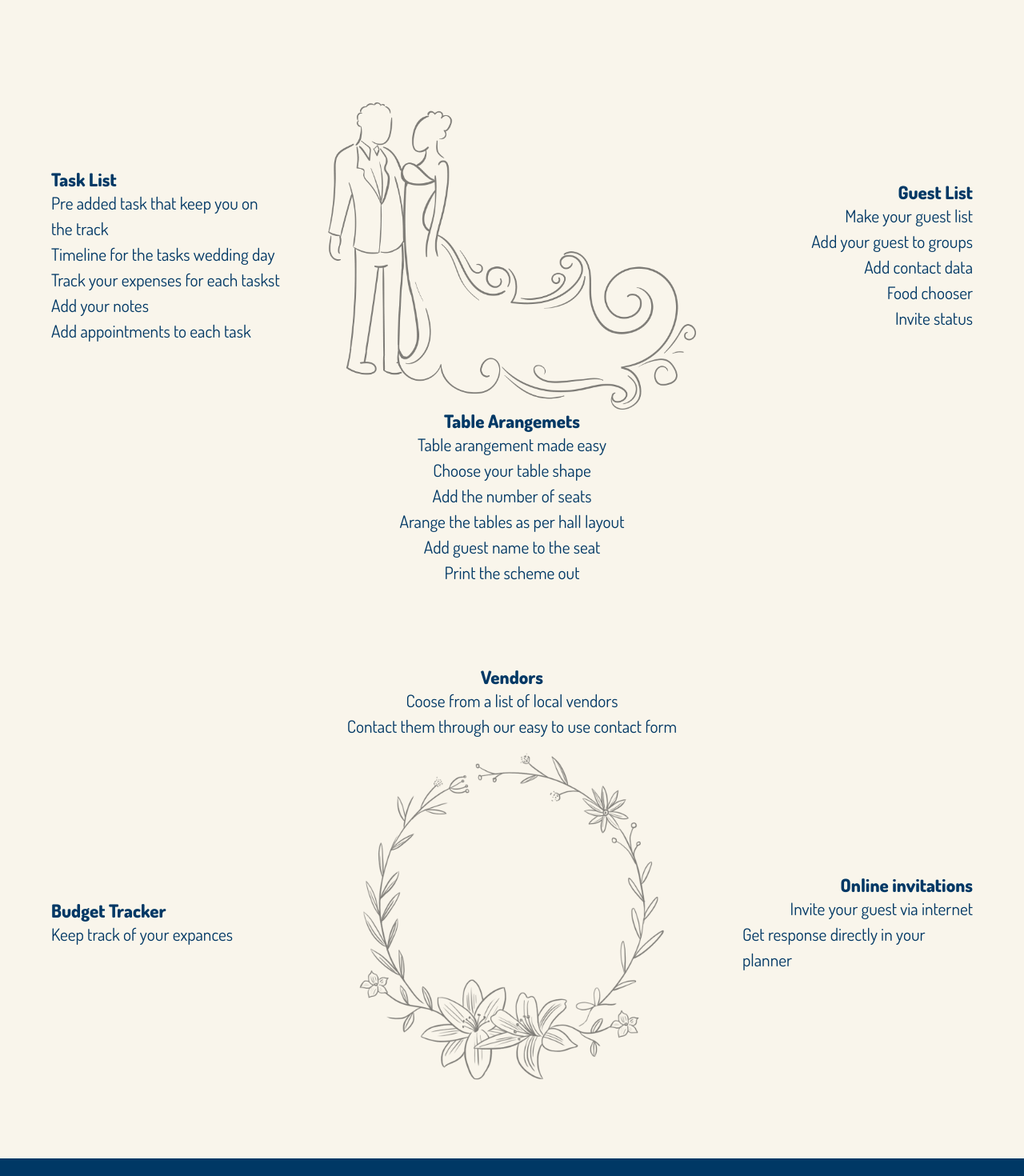
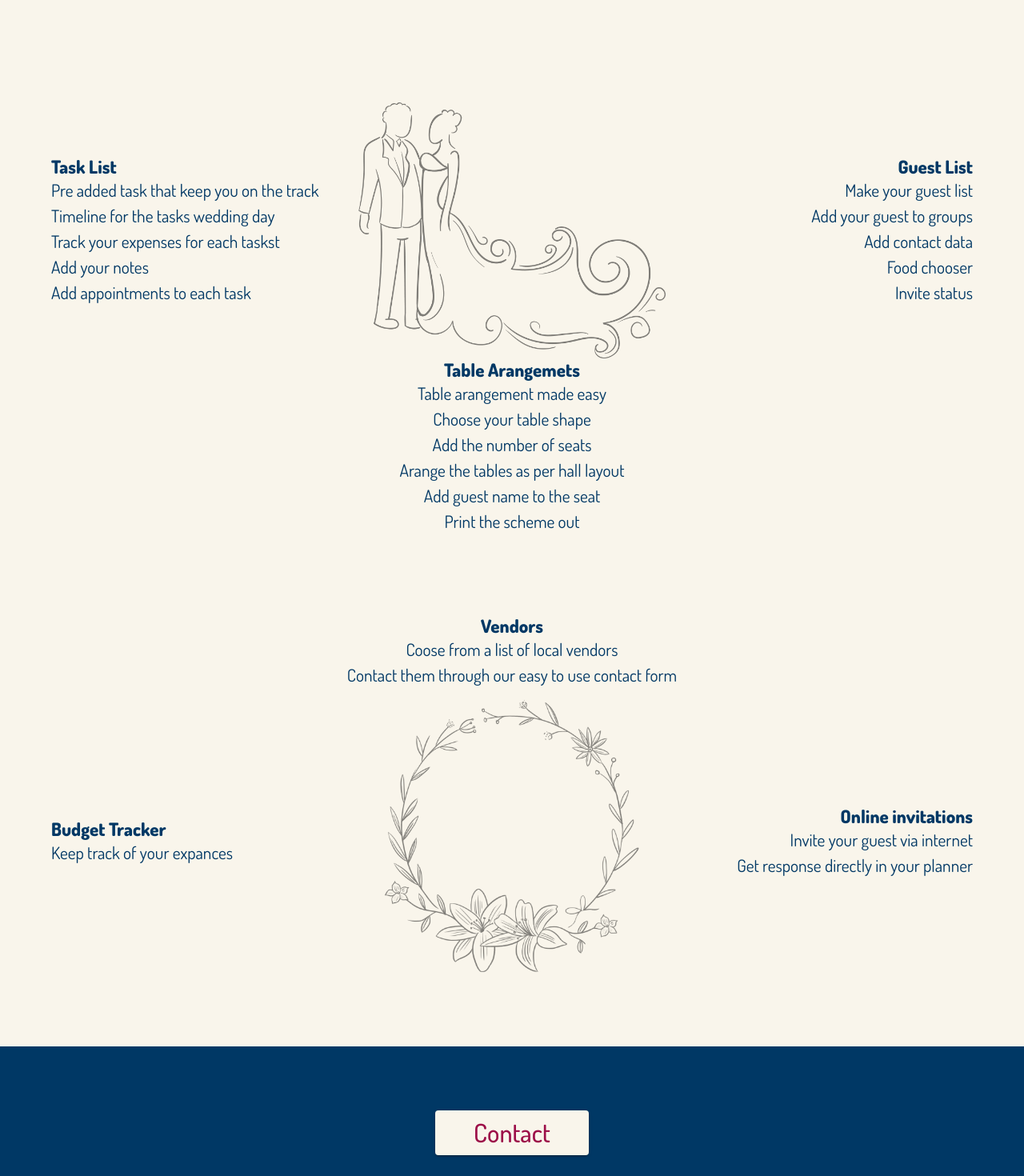
Before and after one commit to SecretStrawberry/wedPlanner-LandingPage, a React (Create React App) app: page / in a window 1280 px wide. Shown: the part 960-2430 px from the top of the page at 80% size. Built offline with nearby package versions, Linux system fonts and the light colour scheme; a web font is replaced by a local one.

Commit message:
added animations

```diff
--- a/package.json
+++ b/package.json
@@ -13,6 +13,7 @@
     "react": "^18.2.0",
     "react-dom": "^18.2.0",
     "react-scripts": "5.0.1",
+    "uuid": "^9.0.0",
     "web-vitals": "^2.1.4"
   },
   "scripts": {
--- a/src/components/AppPresentation.js
+++ b/src/components/AppPresentation.js
@@ -1,5 +1,7 @@
-import React from "react";
+import React, { useRef, useEffect } from "react";
 import { Grid, Typography, Container, Box } from "@mui/material";
+
+import { v4 as uuidv4 } from "uuid";
 
 import image1 from "../resources/landingPageImages/toppng.com-welcome-to-our-wedding-699x582.png";
 import image2 from "../resources/landingPageImages/—Pngtree—black hand drawn line side_4980174.png";
@@ -12,6 +14,7 @@ import {
   data6,
 } from "../datafiles/presentattionPart1";
 import theme from "../styles/theme";
+import { motion, useAnimation, useInView } from "framer-motion";
 
 // sx object so I do not write the same code 6 times
 // the object is fed to the sx prop of MUI component
@@ -24,6 +27,7 @@ const sx = {
 };
 
 // helper to add data to DOM from a data file
+
 const addData = (data) => {
   return data.map((data) => (
     <>
@@ -31,10 +35,7 @@ const addData = (data) => {
         {data.title}
       </Typography>
       {data.lines.map((line, index) => (
-        <Typography
-          varinat="body"
-          key={index + Math.floor(Math.random() * 100) / 321}
-        >
+        <Typography varinat="body" key={uuidv4()}>
           {line}
         </Typography>
       ))}
@@ -42,14 +43,64 @@ const addData = (data) => {
   ));
 };
 
+// animations
+
+// const appear = {
+//   hidden: {
+//     opacity: 0,
+//     y: 20,
+//   },
+//   show: {
+//     opacity: 1,
+//     y: 0,
+//     transition: {
+//       duration: 1,
+//     },
+//   },
+// };
+
 const AppPresentation = () => {
+  const ref = useRef(null);
+  const inVeiw = useInView(ref);
+  const animation = useAnimation();
+
+  useEffect(() => {
+    if (inVeiw) {
+      animation.start({
+        opacity: 1,
+        y: 0,
+        transition: {
+          type: "spring",
+          duration: 1,
+        },
+      });
+      if (!inVeiw) {
+        animation.start({
+          opacity: 0,
+          y: "30vh",
+        });
+      }
+    }
+    console.log("in viwe", inVeiw);
+  }, [inVeiw, animation]);
+
   return (
     <Container sx={{ marginTop: "10rem" }}>
-      <Grid container minHeight={"100vh"}>
+      <Grid
+        ref={ref}
+        container
+        minHeight={"100vh"}
+        component={motion.div}
+        initial={{
+          y: "30vh",
+          opacity: 0,
+        }}
+        animate={animation}
+      >
         <Grid
           item
           xs={12}
-          md={3}
+          md={4}
           display="flex"
           flexDirection="column"
           alignItems="flex-start"
@@ -61,7 +112,7 @@ const AppPresentation = () => {
         <Grid
           item
           xs={12}
-          md={6}
+          md={4}
           display="flex"
           flexDirection="column"
           alignItems="center"
@@ -72,14 +123,14 @@ const AppPresentation = () => {
             component="img"
             src={image1}
             alt="wedding cuple"
-            width="80%"
+            width="100%"
             sx={{ opacity: "50%" }}
           />
         </Grid>
         <Grid
           item
           xs={12}
-          md={3}
+          md={4}
           display="flex"
           flexDirection="column"
           alignItems="flex-end"
@@ -101,6 +152,7 @@ const AppPresentation = () => {
         </Grid>
 
         <Grid item xs={12} height={100}></Grid>
+
         <Grid
           item
           xs={12}
@@ -115,7 +167,7 @@ const AppPresentation = () => {
         <Grid
           item
           xs={12}
-          md={3}
+          md={4}
           display="flex"
           flexDirection="column"
           alignItems="flex-start"
@@ -127,7 +179,7 @@ const AppPresentation = () => {
         <Grid
           item
           xs={12}
-          md={6}
+          md={4}
           display="flex"
           flexDirection="column"
           alignItems="center"
@@ -137,14 +189,14 @@ const AppPresentation = () => {
             component="img"
             src={image2}
             alt="flowers"
-            width="80%"
+            width="100%"
             sx={{ opacity: "50%" }}
           />
         </Grid>
         <Grid
           item
           xs={12}
-          md={3}
+          md={4}
           display="flex"
           flexDirection="column"
           alignItems="flex-end"
--- a/src/components/Footer.js
+++ b/src/components/Footer.js
@@ -1,16 +1,49 @@
-import React from "react";
+import React, { useRef, useEffect } from "react";
+import { useInView, useAnimation, motion } from "framer-motion";
+
 import { Grid, Button } from "@mui/material";
 import theme from "../styles/theme";
 
 const Footer = () => {
+  const ref = useRef(null);
+  const inVeiw = useInView(ref);
+  const animation = useAnimation();
+
+  useEffect(() => {
+    if (inVeiw) {
+      animation.start({
+        opacity: 1,
+        x: 0,
+        transition: {
+          type: "spring",
+          duration: 1,
+        },
+      });
+      if (!inVeiw) {
+        animation.start({
+          opacity: 0,
+          x: "-100vh",
+        });
+      }
+    }
+    console.log("in viwe", inVeiw);
+  }, [inVeiw, animation]);
+
   return (
     <Grid
+      ref={ref}
       container
       sx={{
         backgroundColor: theme.palette.secondary.main,
         padding: "5rem",
         marginTop: "4rem",
       }}
+      component={motion.div}
+      initial={{
+        opacity: 0,
+        x: "-100vh",
+      }}
+      animate={animation}
     >
       {/* <Grid item xs={6}>
         <Button color="primary" sx={{ fontSize: "1.4rem" }}>
--- a/src/components/Header.js
+++ b/src/components/Header.js
@@ -6,7 +6,6 @@ import theme from "../styles/theme";
 import { motion } from "framer-motion";
 
 // animation rules
-
 const appbar = {
   hidden: {
     opacity: 0,
--- a/src/components/Hero.js
+++ b/src/components/Hero.js
@@ -1,13 +1,67 @@
 import React from "react";
 
 import { Box, Typography, Grid, Button, Container } from "@mui/material";
+import { motion } from "framer-motion";
 
 import heroImg from "../resources/landingPageImages/kisspng-wedding-invitation-marriage-bridegroom-vector-wedding-5aa46adb7b01d1.8844934415207246995039.png";
 import theme from "../styles/theme";
 
+// object fed to sx prop
 const sx = {
   [theme.breakpoints.down("md")]: {
     textAlign: "center",
+  },
+};
+
+// animation objects
+const moveFromLeft = {
+  hidden: {
+    opacity: 0,
+    x: "-50vw",
+  },
+  show: {
+    opacity: 1,
+    x: 0,
+    transition: {
+      delay: 2,
+      duration: 1,
+      type: "spring",
+      stiffness: 120,
+    },
+  },
+};
+
+const moveFromRight = {
+  hidden: {
+    opacity: 0,
+    x: "50vw",
+  },
+  show: {
+    opacity: 1,
+    x: 0,
+    transition: {
+      delay: 2,
+      duration: 1,
+      type: "spring",
+      stiffness: 120,
+    },
+  },
+};
+
+const moveFromDown = {
+  hidden: {
+    opacity: 0,
+    y: "50vh",
+  },
+  show: {
+    opacity: 1,
+    y: 0,
+    transition: {
+      delay: 2,
+      duration: 1,
+      type: "spring",
+      stiffness: 120,
+    },
   },
 };
 
@@ -23,6 +77,10 @@ const Hero = () => {
           flexDirection="column"
           justifyContent="center"
           sx={sx}
+          component={motion.div}
+          variants={moveFromLeft}
+          initial="hidden"
+          animate="show"
         >
           <Typography variant="h2" marginBottom="2rem">
             Wedding planning made easy
@@ -44,6 +102,10 @@ const Hero = () => {
           alignItems="center"
           justifyContent="center"
           sx={{ overflow: "hidden" }}
+          component={motion.div}
+          variants={moveFromRight}
+          initial="hidden"
+          animate="show"
         >
           <Box
             component="img"
@@ -54,7 +116,15 @@ const Hero = () => {
             }}
           ></Box>
         </Grid>
-        <Grid item xs={12} textAlign="center">
+        <Grid
+          item
+          xs={12}
+          textAlign="center"
+          component={motion.div}
+          variants={moveFromDown}
+          initial="hidden"
+          animate="show"
+        >
           <Button
             color="error"
             variant="outlined"
--- a/src/pages/landingPage/LandingPage.js
+++ b/src/pages/landingPage/LandingPage.js
@@ -8,7 +8,9 @@ import theme from "../../styles/theme";
 
 const LandingPage = () => {
   return (
-    <Box sx={{ backgroundColor: theme.palette.primary.main }}>
+    <Box
+      sx={{ backgroundColor: theme.palette.primary.main, overflow: "hidden" }}
+    >
       <Header />
       <Hero />
       <AppPresentation />
```
Also changed, not shown: 1 other file (tests, documents, lock files or other folders).
